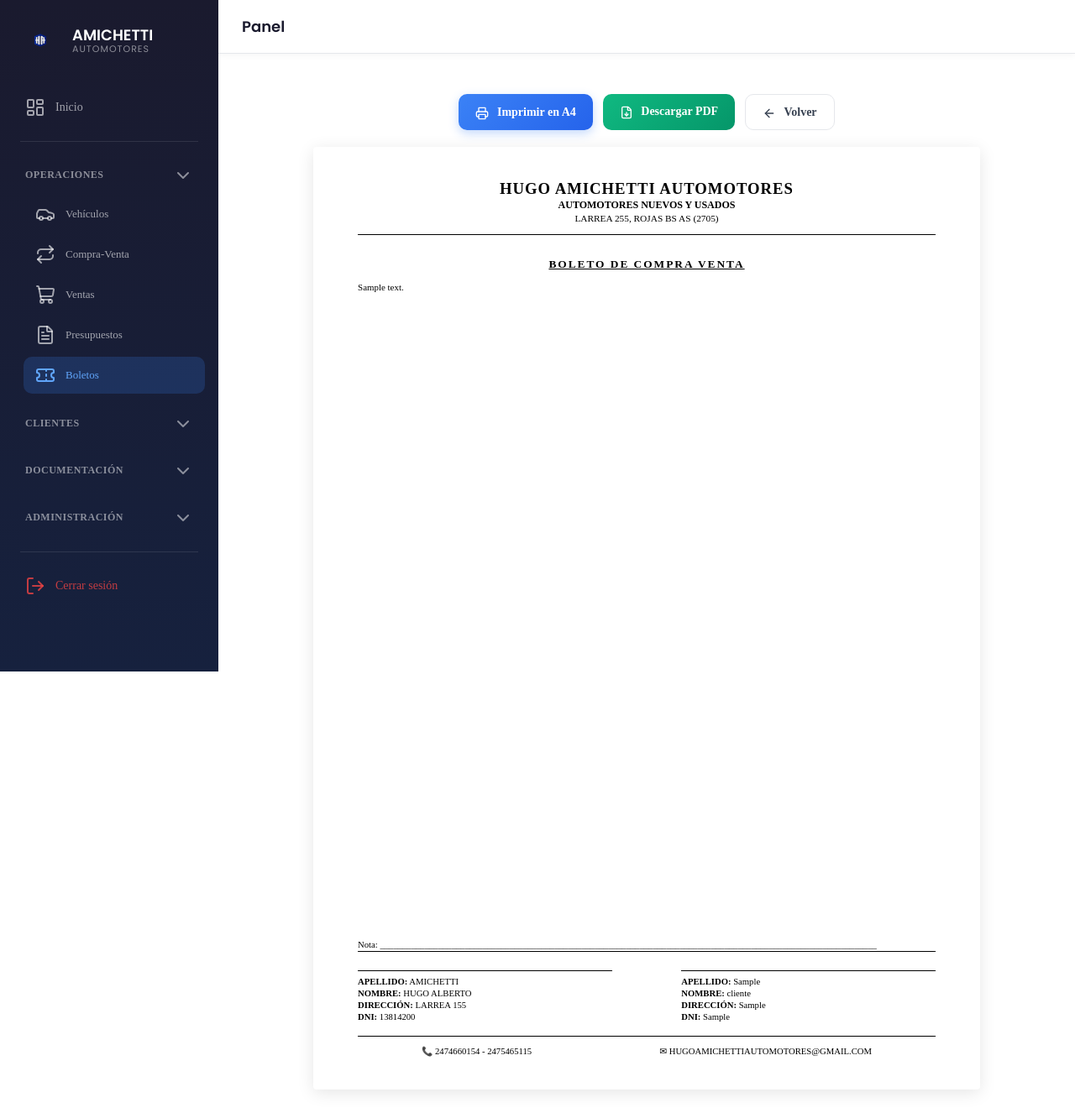
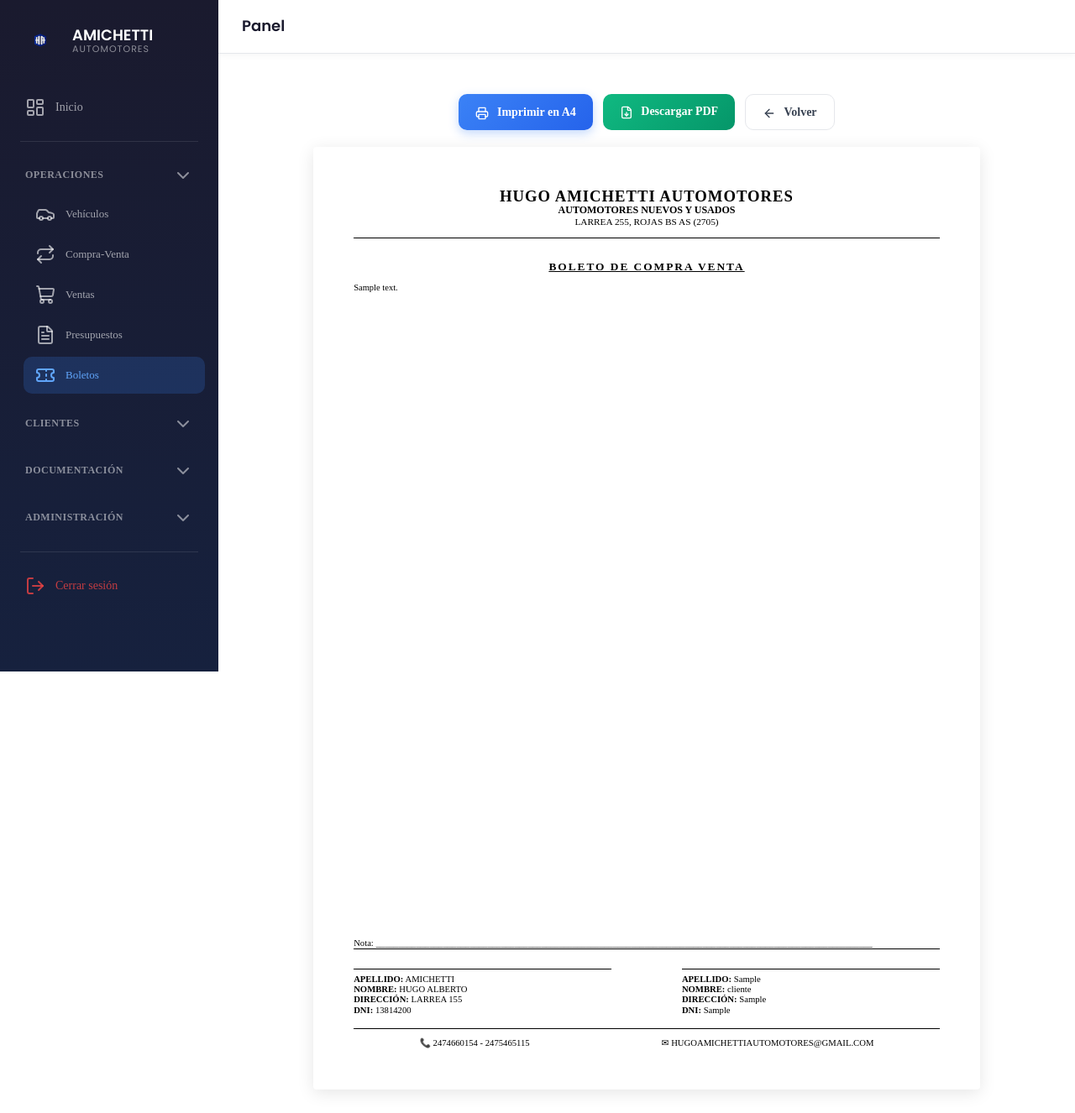
Before and after one commit to vamichetti-sys/concesionario_sistema, a Django app: page /boletos/ver/1/ in a window 1280 px wide. Shown: the whole page at 84% size. Run offline with Django 5.2, Linux system fonts and the light colour scheme; tables that the repository leaves empty hold one stand-in row (values such as "Sample post"); parts of the project's set-up code (start-up, migrations or seed data) failed here and were passed over; some libraries are stand-ins or nearby versions.

Commit message:
fix: márgenes 12.7mm boleto igual que Word

```diff
--- a/boletos/templates/boletos/ver.html
+++ b/boletos/templates/boletos/ver.html
@@ -5,7 +5,7 @@
 <style>
 @page {
     size: A4;
-    margin: 10mm 14mm 10mm 14mm;
+    margin: 12.7mm 12.7mm 12.7mm 12.7mm;
 }
 
 html, body {
@@ -13,8 +13,8 @@ html, body {
     padding: 0;
     background: #fff;
     font-family: "Times New Roman", serif;
-    font-size: 9pt;
-    line-height: 1.3;
+    font-size: 7.9pt;
+    line-height: 1.15;
     color: #000;
 }
 
@@ -28,7 +28,7 @@ html, body {
     background: #fff;
     box-shadow: 0 4px 20px rgba(0,0,0,0.1);
     border-radius: 4px;
-    padding: 10mm 14mm;
+    padding: 12.7mm 12.7mm;
     box-sizing: border-box;
     display: flex;
     flex-direction: column;
@@ -74,13 +74,13 @@ html, body {
 .boleto-body {
     flex: 1;
     font-family: "Times New Roman", Times, serif;
-    font-size: 8.2pt;
-    line-height: 1.3;
+    font-size: 7.9pt;
+    line-height: 1.15;
     text-align: justify;
 }
 
 .boleto-body p {
-    margin: 0 0 1.8mm 0;
+    margin: 0 0 0.6mm 0;
 }
 
 /* ===============================
```
